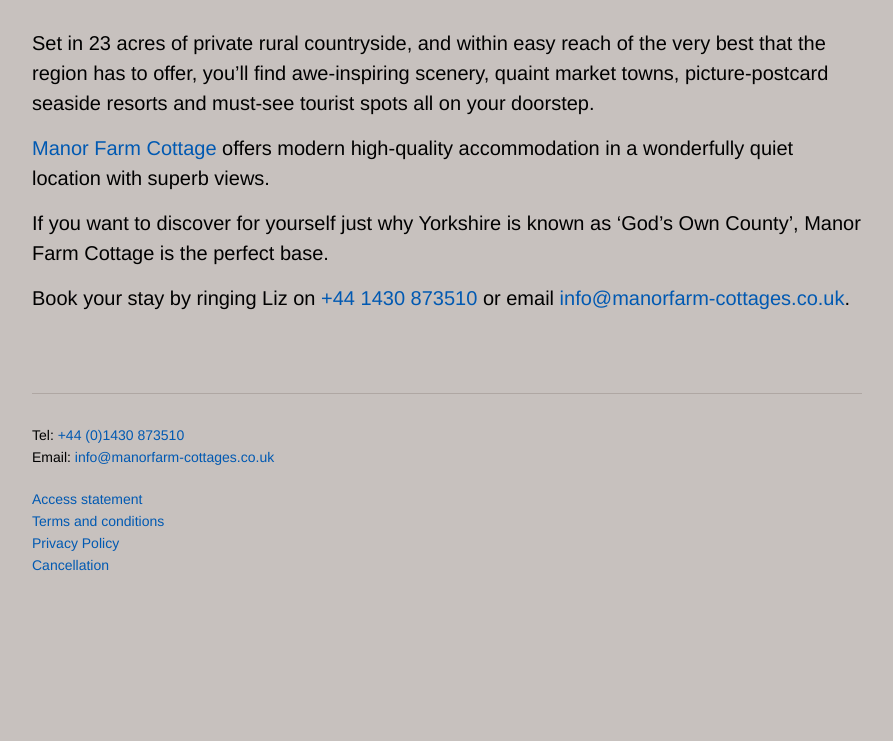
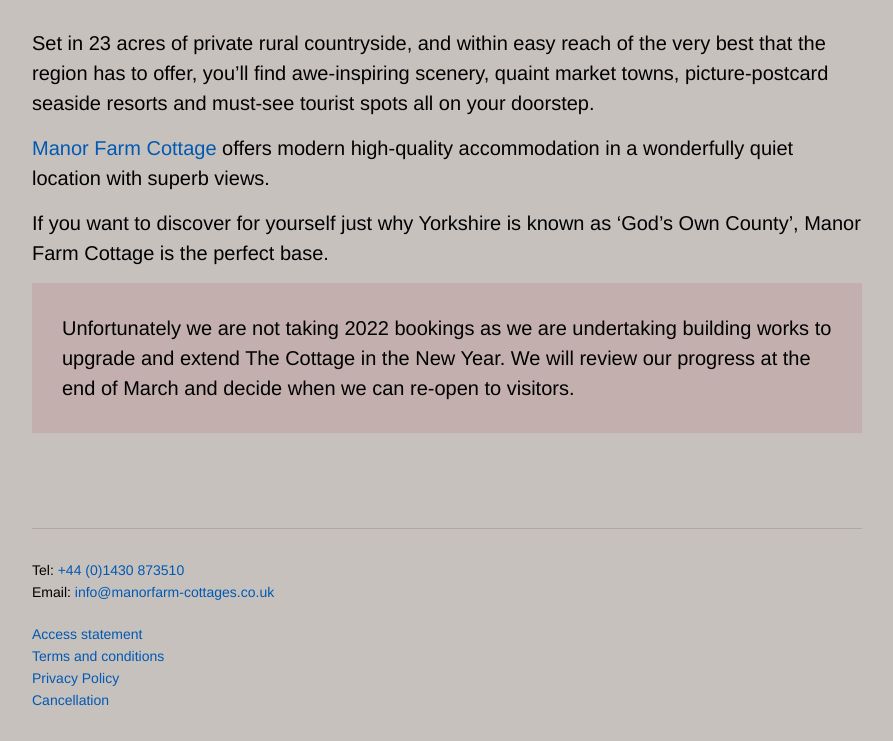
Before and after one commit to stphnsn/mfc-gatsby, a Gatsby site: page / in a window 1280 px wide. Shown: the part 2820-3561 px from the top of the page, without its empty margins (193-1086 px from the left). Before the commit the page ends 3426 px from the top, so only its background shows below. Built offline with nearby package versions, Linux system fonts and the light colour scheme; Gatsby itself is replaced by a stand-in of ours.

Commit message:
Add closure warning banner.

```diff
--- a/gatsby-ssr.js
+++ b/gatsby-ssr.js
@@ -1,3 +1,4 @@
+/* eslint-disable no-undef */
 let pageScripts
 
 function isReactElement(reactNode) {
--- a/package.json
+++ b/package.json
@@ -13,11 +13,11 @@
     "postbuild": "rimraf './public/*.+(js|json)' && rimraf './public/page-data' && rimraf './public/404' && rimraf './public/static'",
     "checkbuild": "cd ./public/ && ls",
     "deploy": "cd ./scripts/ && node deploy.js",
-    "gulp": "gulp",
+    "gulp": "gulp sass",
     "gulp:watch": "gulp sass:watch",
     "dev": "gatsby develop",
     "format": "prettier --write src/**/*.{js,jsx,ts,tsx}",
-    "start": "npm run develop",
+    "start": "yarn dev",
     "serve": "gatsby serve",
     "lint:js": "eslint --ignore-path .gitignore . --ext ts --ext tsx --ext js --ext jsx",
     "lint:js:fix": "npm run lint --fix",
--- /dev/null
+++ b/src/components/WarningBanner/WarningBanner.tsx
@@ -0,0 +1,15 @@
+import React from 'react'
+
+const WarningBanner = () => {
+  return (
+    <div className="warning-banner">
+      <p>
+        Unfortunately we are not taking 2022 bookings as we are undertaking building works to upgrade and extend The
+        Cottage in the New Year. We will review our progress at the end of March and decide when we can re-open to
+        visitors.
+      </p>
+    </div>
+  )
+}
+
+export { WarningBanner }
--- /dev/null
+++ b/src/components/WarningBanner/index.tsx
@@ -0,0 +1,3 @@
+import { WarningBanner } from './WarningBanner'
+
+export { WarningBanner }
--- a/src/pages/index.tsx
+++ b/src/pages/index.tsx
@@ -1,6 +1,7 @@
 import React from 'react'
 
 import { Template } from '../components/Template'
+import { WarningBanner } from '../components/WarningBanner'
 
 const Page = () => (
   <Template
@@ -74,10 +75,11 @@
         If you want to discover for yourself just why Yorkshire is known as ‘God’s Own County’, Manor Farm Cottage is
         the perfect base.
       </p>
-      <p>
+      <WarningBanner />
+      {/* <p>
         Book your stay by ringing Liz on <a href="tel:+441430873510">+44 1430 873510</a> or email{' '}
         <a href="mailto:info@manorfarm-cottages.co.uk">info@manorfarm-cottages.co.uk</a>.
-      </p>
+      </p> */}
     </section>
   </Template>
 )
--- a/src/scss/_layout.scss
+++ b/src/scss/_layout.scss
@@ -47,6 +47,17 @@
   width: 100%;
 }
 
+.warning-banner {
+  background-color: #c2a7a7a6;
+  margin: 0 0 15px;
+  padding: 15px;
+}
+
+.warning-banner p:last-child {
+  margin: 0;
+  padding: 0;
+}
+
 @media screen and (min-height: 400px) {
   .main {
     min-height: 500px;
@@ -80,4 +91,8 @@
   .content {
     padding: 0;
   }
+
+  .warning-banner {
+    padding: 30px;
+  }
 }
```
Also changed, not shown: src/node_pages/the-cottage.tsx (+5 -3 lines), static/assets/css/styles.css, 1 other file.
